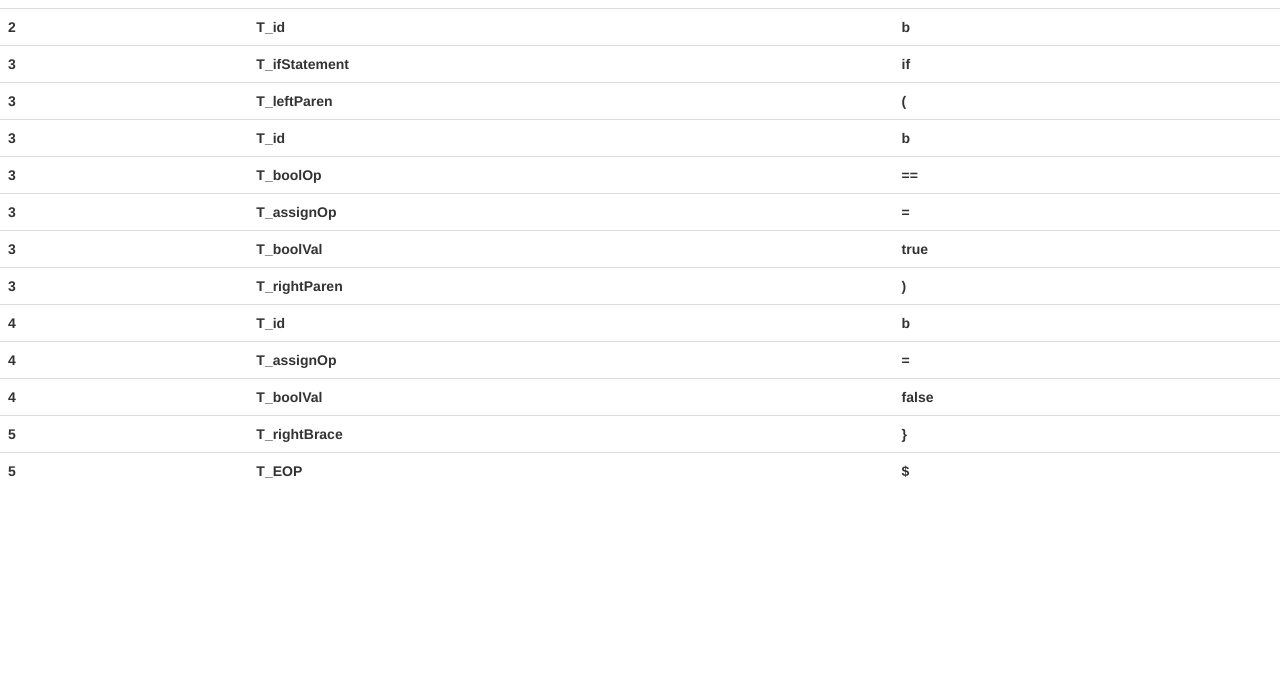
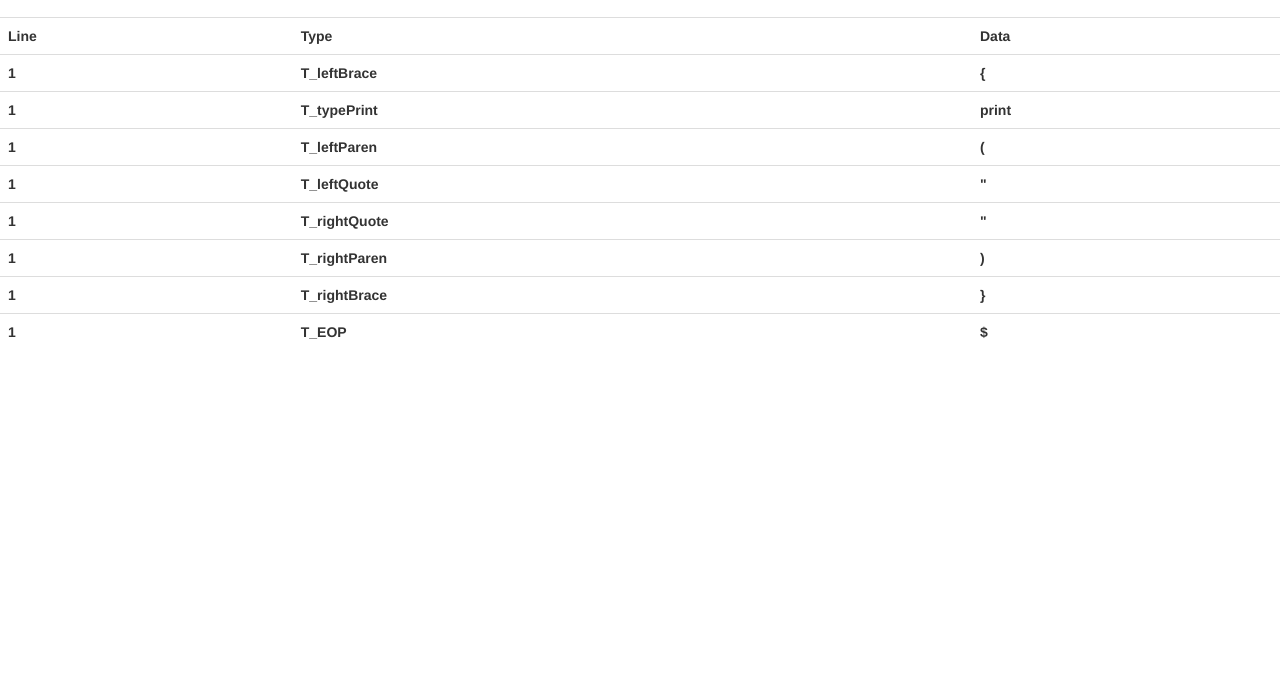
Before and after one commit to Scott123180/Compiler, a plain HTML site: page project/output.html in a window 1280 px wide. Shown: the part 103-800 px from the top of the page. Drawn offline with nearby package versions, Linux system fonts and the light colour scheme.

Commit message:
wow I spent such a long time due to make not working correctly

```diff
--- /dev/null
+++ b/project/js/pics.js
@@ -0,0 +1,36 @@
+//http://stackoverflow.com/questions/32615926/use-javascript-to-get-a-random-image-from-google-images
+
+
+function makeid()
+{
+  var text = "";
+  var possible = "abcdefghijklmnopqrstuvwxyz";
+
+  for (var i=0; i < 3; i++)
+  {
+    text += possible.charAt(Math.floor(Math.random() * possible.length));
+  }
+
+  return text;
+}
+
+var keyword = makeid();
+
+$(document).ready(function(){
+
+$.getJSON("http://api.flickr.com/services/feeds/photos_public.gne?jsoncallback=?",
+{
+    tags: keyword,
+    tagmode: "any",
+    format: "json"
+},
+function(data) {
+    var rnd = Math.floor(Math.random() * data.items.length);
+
+    var image_src = data.items[rnd]['media']['m'].replace("_m", "_b");
+
+    $('body').css('background-image', "url('" + image_src + "')");
+
+});
+
+});
--- a/project/output.html
+++ b/project/output.html
@@ -2,8 +2,13 @@
 <html>
 <head>
 <title>Lex Output</title>
-<link rel="stylesheet" type="text/css" href="bootstrap/css/bootstrap.css"></head>
+<link rel="stylesheet" type="text/css" href="bootstrap/css/bootstrap.css"><script src="https://ajax.googleapis.com/ajax/libs/jquery/1.11.3/jquery.min.js"></script>
+<script src="js/pics.js"></script>
+</head>
 <body>
+<div class="page-header">
+<h1>Example page header <small>Subtext for header</small></h1>
+</div>
 <table class = "table col-xs-6 col-sm-6 col-md-6 col-lg-6">
 <tr>
 <th>Line</th>
@@ -16,75 +21,41 @@
 <th style="white-space: pre;">{</th>
 </tr>
 <tr>
-<th>2</th>
-<th>T_typeBoolean</th>
-<th style="white-space: pre;">boolean</th>
+<th>1</th>
+<th>T_typePrint</th>
+<th style="white-space: pre;">print</th>
 </tr>
 <tr>
-<th>2</th>
-<th>T_id</th>
-<th style="white-space: pre;">b</th>
-</tr>
-<tr>
-<th>3</th>
-<th>T_ifStatement</th>
-<th style="white-space: pre;">if</th>
-</tr>
-<tr>
-<th>3</th>
+<th>1</th>
 <th>T_leftParen</th>
 <th style="white-space: pre;">(</th>
 </tr>
 <tr>
-<th>3</th>
-<th>T_id</th>
-<th style="white-space: pre;">b</th>
+<th>1</th>
+<th>T_leftQuote</th>
+<th style="white-space: pre;">"</th>
 </tr>
 <tr>
-<th>3</th>
-<th>T_boolOp</th>
-<th style="white-space: pre;">==</th>
+<th>1</th>
+<th>T_rightQuote</th>
+<th style="white-space: pre;">"</th>
 </tr>
 <tr>
-<th>3</th>
-<th>T_assignOp</th>
-<th style="white-space: pre;">=</th>
-</tr>
-<tr>
-<th>3</th>
-<th>T_boolVal</th>
-<th style="white-space: pre;">true</th>
-</tr>
-<tr>
-<th>3</th>
+<th>1</th>
 <th>T_rightParen</th>
 <th style="white-space: pre;">)</th>
 </tr>
 <tr>
-<th>4</th>
-<th>T_id</th>
-<th style="white-space: pre;">b</th>
-</tr>
-<tr>
-<th>4</th>
-<th>T_assignOp</th>
-<th style="white-space: pre;">=</th>
-</tr>
-<tr>
-<th>4</th>
-<th>T_boolVal</th>
-<th style="white-space: pre;">false</th>
-</tr>
-<tr>
-<th>5</th>
+<th>1</th>
 <th>T_rightBrace</th>
 <th style="white-space: pre;">}</th>
 </tr>
 <tr>
-<th>5</th>
+<th>1</th>
 <th>T_EOP</th>
 <th style="white-space: pre;">$</th>
 </tr>
 </table>
 </body>
+<footer></footer>
 </html>
```
Also changed, not shown: project/README.md, 2 other files.
